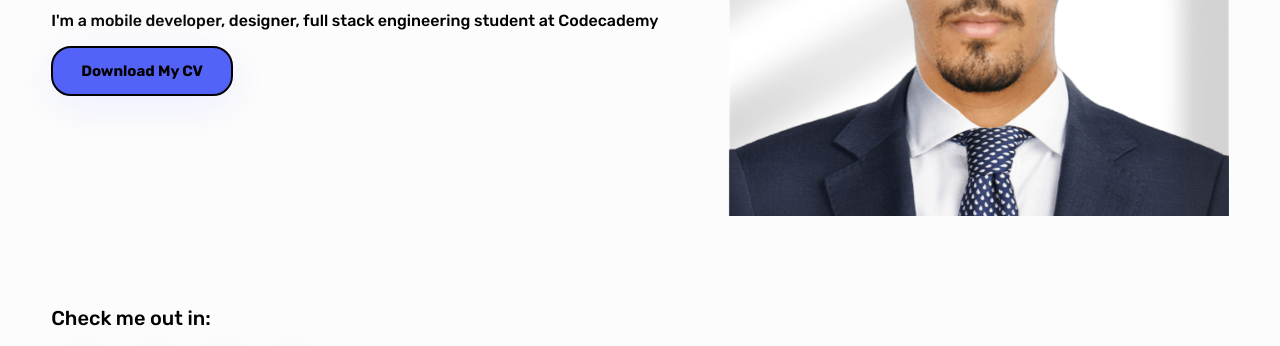
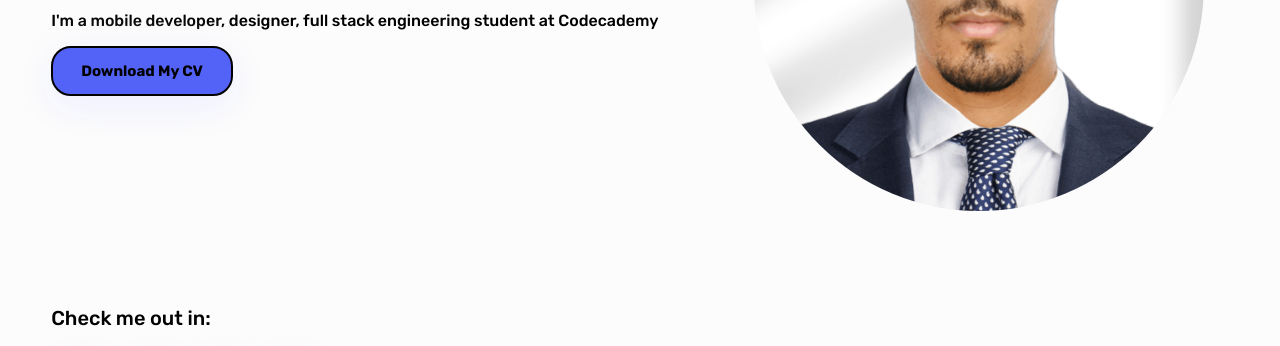
Before and after one commit to YoussefZiali/codecademy-portfolio1, a plain HTML site: page index.html in a window 1280 px wide. Shown: the part 334-680 px from the top of the page. Drawn offline with nearby package versions, Linux system fonts and the light colour scheme.

Commit message:
secend commit

```diff
--- a/assets/style.css
+++ b/assets/style.css
@@ -51,6 +51,8 @@ header{
     padding: 32px 15%;
     background: transparent;
     transition: all ease .45s;
+    background: var(--background-dark-color);
+
 }
 /* logo */
 .logo{
@@ -121,11 +123,13 @@ header{
 .home-image{
     width: 500px;
     height:500px;
+    clip-path: circle(50%);
 }
 .home-image img{
     width: 100%;
     height: 100%;
     object-fit: contain;
+
 }
 .home-text span{
     padding: 5px 25px;
@@ -294,7 +298,9 @@ footer i {
         --p-font: 1rem;
         transition: .2s;
     }
-
+    .home-image{
+        clip-path: circle(45%);
+    }
 
 }
 @media (max-width: 1020px) {
@@ -305,6 +311,7 @@ footer i {
     :root{
         --big-font:3.5rem;
     }
+
 }
 @media (max-width: 950px) {
 
```
